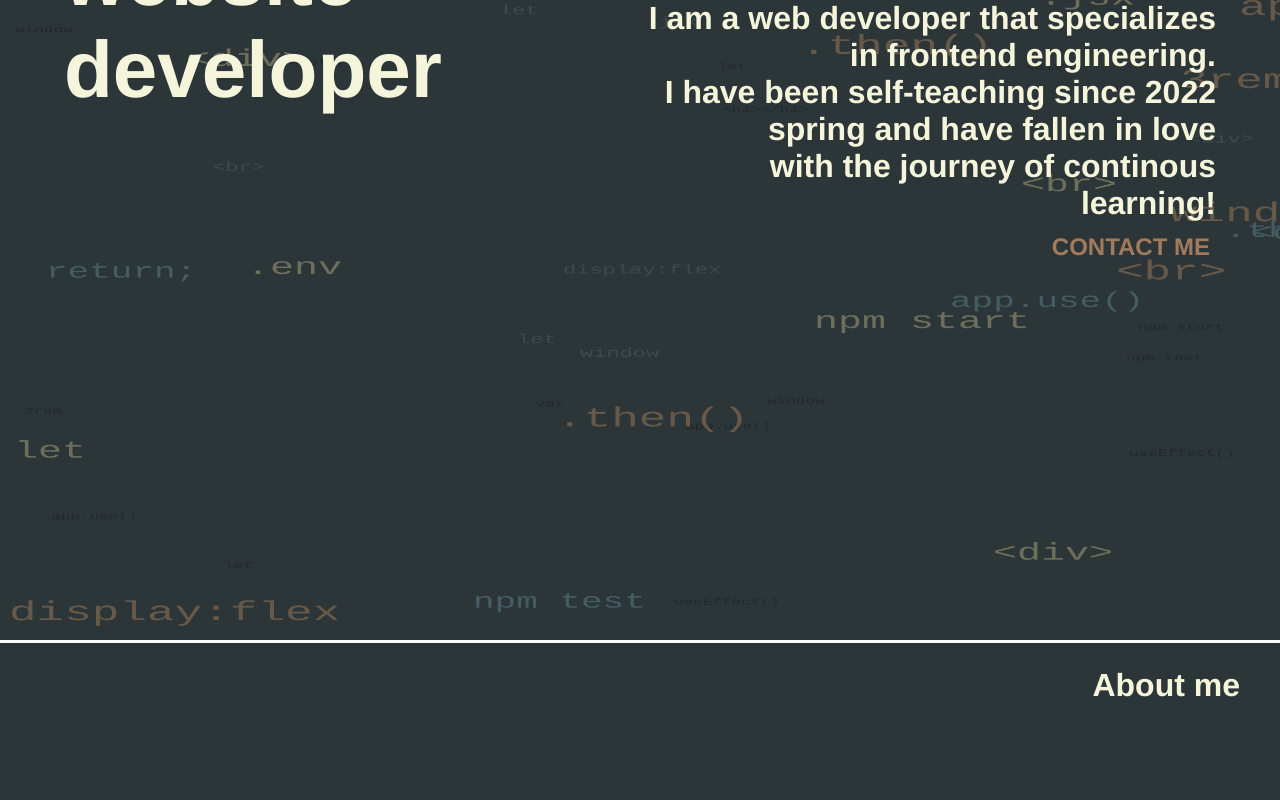
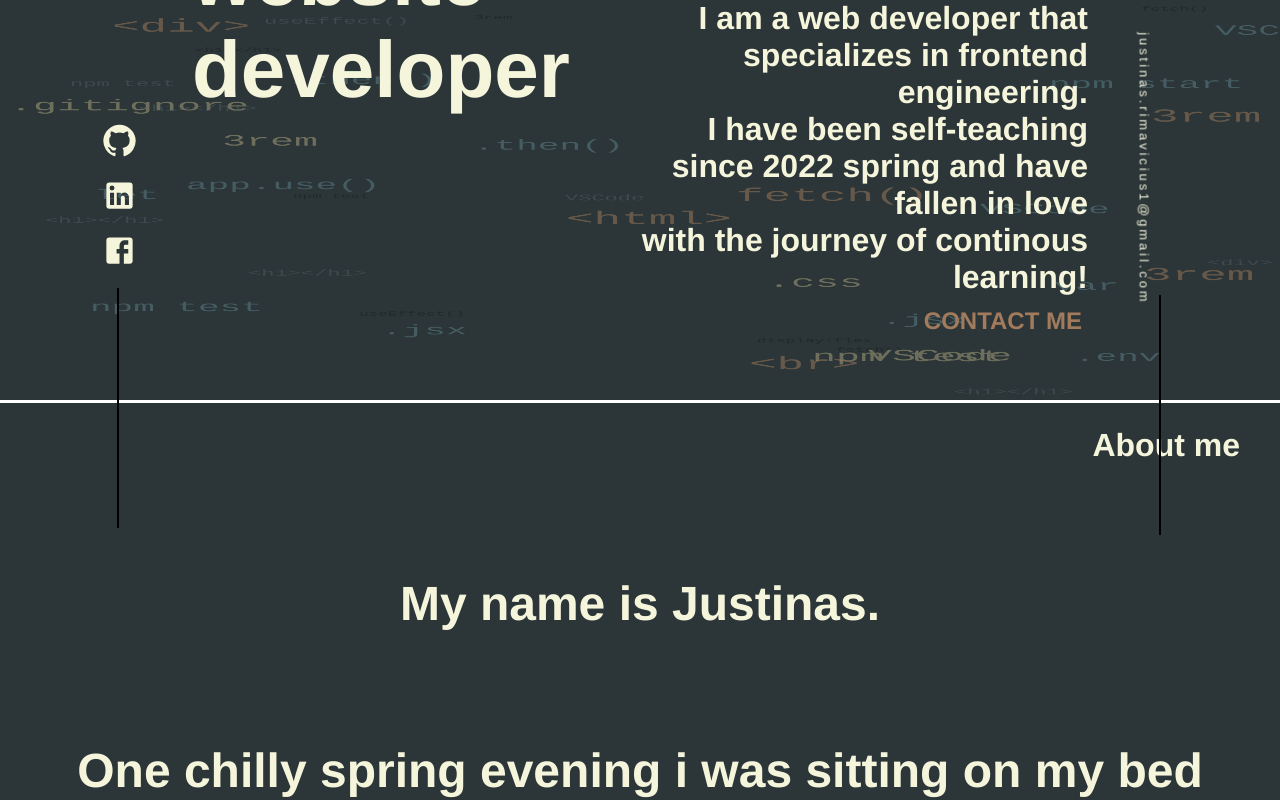
Before and after one commit to Justasrimavicius/portfolio, a React (Create React App) app in the folder client/: page / in a window 1280 px wide. Shown: the part 400-1200 px from the top of the page. Built offline with nearby package versions, Linux system fonts and the light colour scheme.

Commit message:
added fixed gmail/socials dashes.

```diff
--- a/client/package.json
+++ b/client/package.json
@@ -3,10 +3,15 @@
   "version": "0.1.0",
   "private": true,
   "dependencies": {
+    "@emotion/react": "^11.10.4",
+    "@emotion/styled": "^11.10.4",
+    "@mui/icons-material": "^5.10.6",
+    "@mui/material": "^5.10.6",
     "@testing-library/jest-dom": "^5.16.5",
     "@testing-library/react": "^13.4.0",
     "@testing-library/user-event": "^13.5.0",
     "aos": "^2.3.4",
+    "mui": "^0.0.1",
     "paper": "^0.12.15",
     "react": "^18.2.0",
     "react-dom": "^18.2.0",
--- a/client/src/Animations/MouseCursorEffect.js
+++ b/client/src/Animations/MouseCursorEffect.js
@@ -17,7 +17,7 @@ var characterList = ['<html>', '<br>', '3rem', '<div>', 'display:flex', 'app.use
 //stocks possible character attributes
 var layers = {
     n: 5, //number of layers
-    letters: [20, 16, 14, 12, 10], //letters per layer (starting from the deepest layer)
+    letters: [40, 30, 30, 24, 20], //letters per layer (starting from the deepest layer)
     coef: [0.1, 0.2, 0.3, 0.4, 1], //how much the letters move from the mouse (starting from the deepest layer)
     size: [16, 22, 36, 40, 46],
     color: ['rgb(33, 41, 43)', 'rgb(62, 74, 77)', 'rgb(68, 92, 98)', 'rgb(110, 110, 92)', 'rgba(162, 123, 92,0.5)'], //color of the letters (starting from the deepest layer)
--- a/client/src/Components/MainContent.jsx
+++ b/client/src/Components/MainContent.jsx
@@ -4,6 +4,13 @@ import { useEffect } from 'react';
 import MouseCursorEffect from '../Animations/MouseCursorEffect';
 
 import AboutMe from '../Components/MainSections/AboutMe';
+
+
+
+// MUI
+import GitHubIcon from '@mui/icons-material/GitHub';
+import LinkedInIcon from '@mui/icons-material/LinkedIn';
+import FacebookIcon from '@mui/icons-material/Facebook';
 
 function MainContent() {
 
@@ -17,6 +24,18 @@ function MainContent() {
 
     return (
         <main className='MainContent'>
+            <div className='gmail-dash'>
+                <a href='mailto:justinas.rimavicius1@gmail.com'>justinas.rimavicius1@gmail.com</a>
+                <div className='dash-for-gmail'></div>
+            </div>
+            <div className='socials-dash'>
+                <div className='socials-holder'>
+                    <GitHubIcon fontSize='large'/>
+                    <LinkedInIcon fontSize='large'/>
+                    <FacebookIcon fontSize='large'/>
+                    <div className='dash-for-socials'></div>
+                </div>
+            </div>
             <canvas id='myCanvas'></canvas>
             <div className='above-fold'>
                 <div className='intro-text'>
--- a/client/src/Components/MainSections/AboutMe.jsx
+++ b/client/src/Components/MainSections/AboutMe.jsx
@@ -4,7 +4,14 @@ function AboutMe() {
     return (
         <div className='about'>
             <div className='divider'></div>
-            <h1>About me</h1>
+            <h5>About me</h5>
+            <div className='about-first-paragraph'>
+                <h6 className='name'>My name is Justinas.</h6>
+                <h6 className='aboutMe-text'>
+                    One chilly spring evening i was sitting on my bed bored out of my mind. That evening i decided, that my time spent mindlessly browsing through
+                    social media will not get me anywhere. That's where my self-taught developer journey has started.
+                </h6>
+            </div>
         </div>
     );
 }
--- a/client/src/Styles/aboutSct.css
+++ b/client/src/Styles/aboutSct.css
@@ -1,4 +1,5 @@
-.about h1{
+.about h5{
+    font-size: 2rem;
     margin: 3vh 0 5vh 0;
     text-align: right;
     margin-right: 5vh;
@@ -8,8 +9,24 @@
     height: 3px;
     background-color: white;
 }
-.about{
-    margin-top: 30vh;
+.about-first-paragraph h6{
+    font-size: 3rem;
+}
+.name{
+    width: 100vw;
+    display: flex;
+    flex-direction: column;
+    align-items: center;
+    justify-content: center;
+    text-align: center;
+}
+.aboutMe-text{
+    text-align: center;
+    display: flex;
+    flex-direction: column;
+    align-items: center;
+    justify-content: center;
+    margin: 0 5vw;
 }
 
 
--- a/client/src/Styles/main.css
+++ b/client/src/Styles/main.css
@@ -4,7 +4,6 @@ rgb(63, 78, 79)     - dark2
 rgb(162, 123, 92)   - brown
 rgb(220, 215, 201)  - light
 */
-
 *{
     font-family: 'Franklin Gothic Medium', 'Arial Narrow', Arial, sans-serif;
     color: beige;
@@ -22,7 +21,8 @@ body{
 
 .MainContent{
     width: 100vw;
-    height: 200vh;
+    height: 400vh;
+    z-index: -1;
 }
 
 /* elements above fold */
@@ -30,12 +30,12 @@ body{
 .above-fold{
     padding-top: 10vh;
     height: 90vh;
-    z-index: 100;
+    z-index: -10;
 }
 .intro-text{
     position: absolute;
     top: 30%;
-    margin-left: 5vw;
+    margin-left: 15vw;
     /* translate for fade in effect */
     transform: translate(-100%);
 
@@ -45,7 +45,7 @@ body{
     font-size: 2rem;
     position: absolute;
     top: 50%;
-    margin: 0 5vw 0 50vw;
+    margin: 0 15vw 0 50vw;
     text-align: right;
     /* translate and opacity for fade in effect */
     transform: translateY(200%);
@@ -90,9 +90,73 @@ body{
 #myCanvas{
     position: absolute;
     width: 100vw;
-    height: 120vh;
-    top: 10%;
+    height: 160vh;
+    top: -60vh;
+    z-index: -100;
 }
+
+/* -------------------- side sections for gmail -------------------- */
+.socials-dash{
+    /* opacity: 0; */
+}
+.gmail-dash a{
+    text-decoration: none;
+    font-size: 0.8rem;
+    position: fixed;
+    bottom: 28vh;
+    right: 0vw;
+
+    transform: rotate(90deg);
+    -webkit-transform: rotate(90deg);
+    -moz-transform: rotate(90deg);
+    -ms-transform: rotate(90deg);
+    -o-transform: rotate(90deg);
+
+    letter-spacing: 3px;
+    z-index: 100;
+}
+.gmail-dash a:hover{
+    color: #749EB2;
+}
+.dash-for-gmail{
+    position: fixed;
+    bottom: -2vh;
+    right: 0vw;
+    background-color: black;
+    height: 2px;
+    width: 240px;
+    transform: rotate(90deg);
+}
+
+/* -------------------- side sections for socials -------------------- */
+.socials-dash{
+    /* opacity: 0; */
+}
+.socials-holder{
+    position: fixed;
+    bottom: -16vh;
+    left: 8vw;
+
+    z-index: 100;
+
+    display: flex;
+    flex-direction: column;
+    gap: 20px;
+}
+.gmail-dash a:hover{
+    color: #749EB2;
+}
+.dash-for-socials{
+    /* position: fixed;
+    bottom: -16vh;
+    left: 8vw; */
+    background-color: black;
+    height: 240px;
+    width: 2px;
+    margin-left: 14.5px;
+}
+
+
 
 
 /* Mobile users css */
@@ -104,26 +168,40 @@ body{
         margin-top: -8vh;
         margin-left: 5vw;
     }
-    #myCanvas{
-        height: 90vh;
-    }
+
 
 
 
 
     .intro-text-miniAbout{
         font-size: 1.4rem;
-        width: 80%;
         margin: 0;
         margin-top: 10vh;
-        margin-left: 15vw;
+        margin-left: 20vw;
+    }
+    .gmail-dash{
+        visibility:hidden;
+    }
+    .socials-dash{
+        visibility: hidden;
     }
   }
-@media (max-width: 800px) {
+@media (max-width: 992px) {
     .intro-text h6{
         font-size: 3.8rem;
     }
+    .intro-text{
+        margin-left: 5vw;
+    }
     .intro-text-miniAbout{
         font-size: 1.4rem;
+        margin: 0 5vw 0 50vw;
+
+    }
+    .gmail-dash{
+        visibility:hidden;
+    }
+    .socials-dash{
+        visibility: hidden;
     }
 }
```
Also changed, not shown: 1 other file (tests, documents, lock files or other folders).
